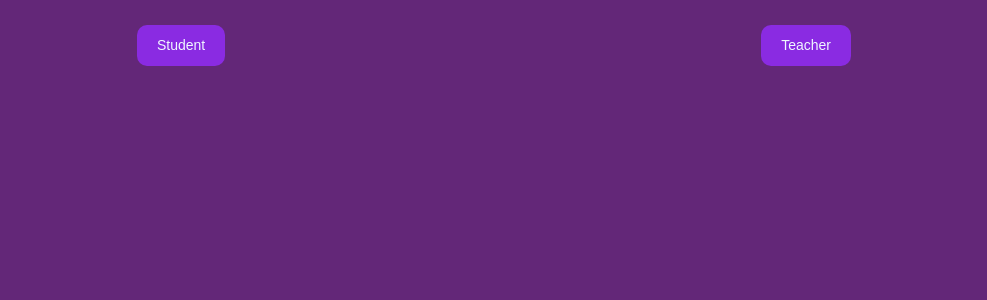
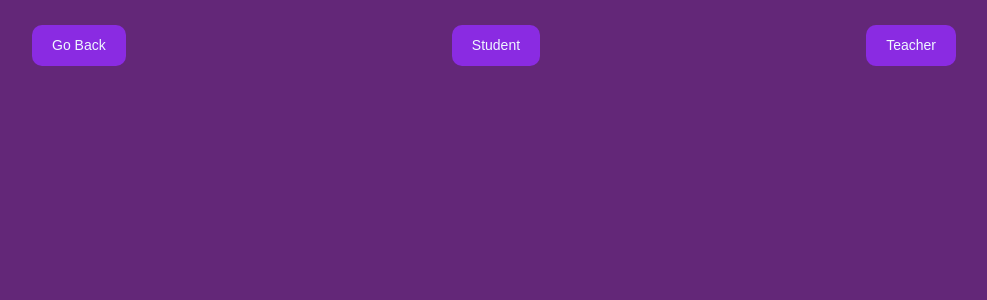
Before and after one commit to dilshankarunarathne/automated-attendance-marking-system, a React (Create React App) app in the folder client/: page /Signup in a window 1280 px wide. Shown: the top 300 px of the page, without its empty margins (146-1133 px from the left). Built offline with nearby package versions, Linux system fonts and the light colour scheme.

Commit message:
go back fix

```diff
--- a/client/src/pages/Register.jsx
+++ b/client/src/pages/Register.jsx
@@ -84,6 +84,7 @@ export const Register = () => {
     <div>
       {!roleSelected ? (
         <div className="studortech">
+          <button onClick={() => navigate(-1)}>Go Back</button>
           <button onClick={() => handleRoleSelection(false)}>Student</button>
           <button onClick={() => handleRoleSelection(true)}>Teacher</button>
         </div>
```
